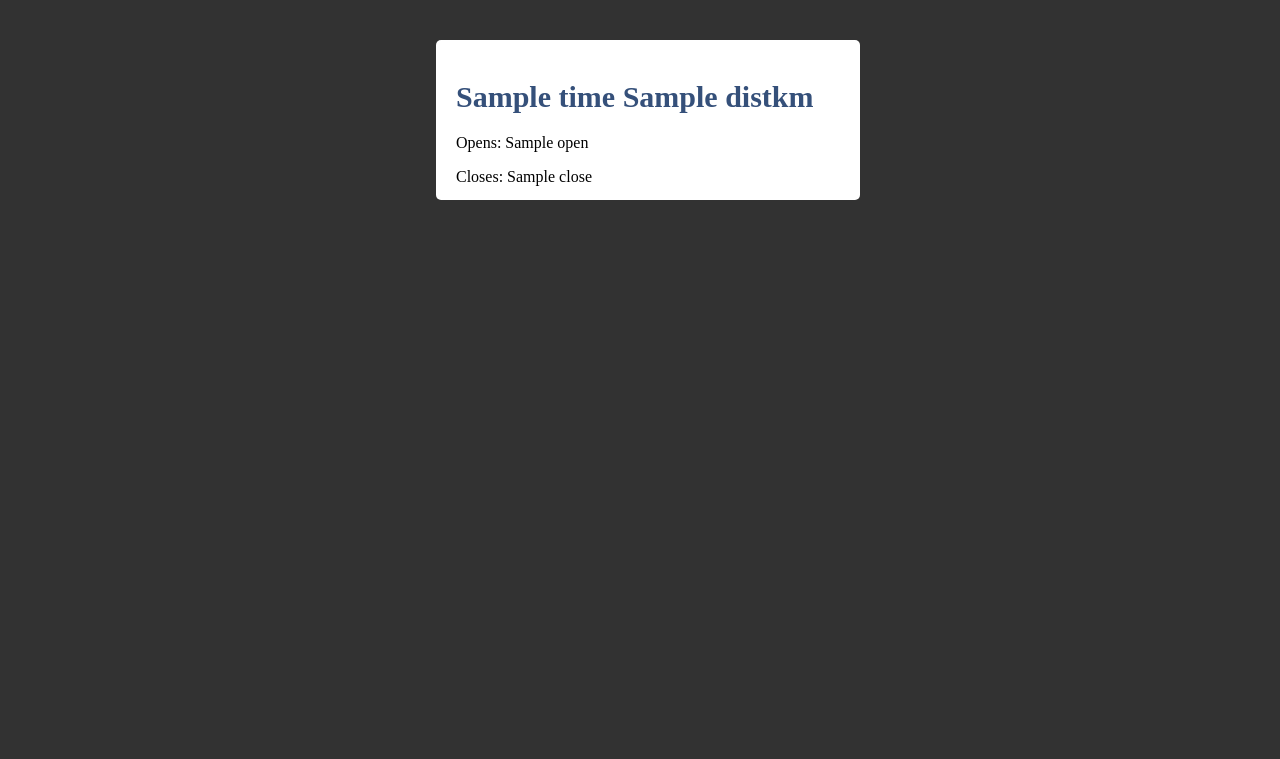
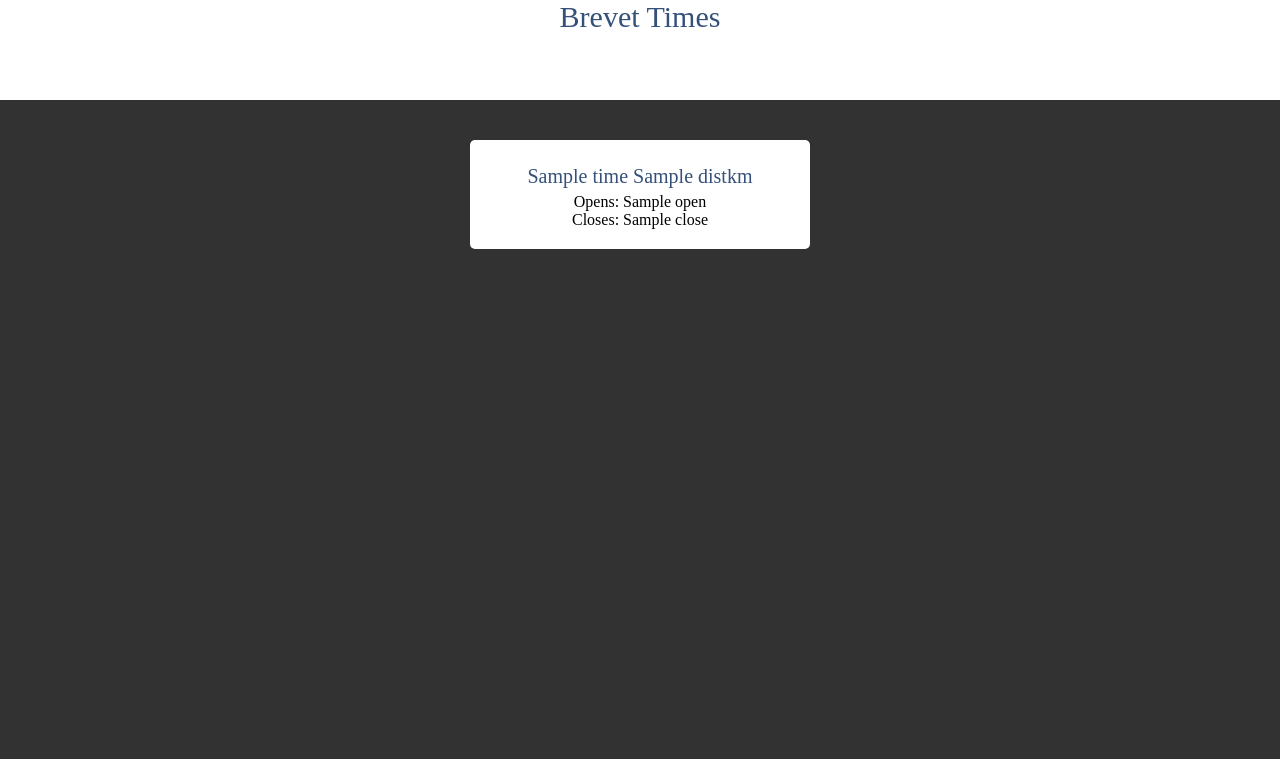
Before and after one commit to SamuelLundquist/CIS322-Mongo, a Python web app: template DockerMongo/templates/display.html in a window 1280 px wide. Shown: the top 759 px of the page. Run offline with Jinja, Linux system fonts and the light colour scheme; the template is opened without the code that fills it: most values are stand-ins (such as "Sample title", 1, 10 or a date in 2020).

Commit message:
update 0.96.0

```diff
--- a/DockerMongo/static/css/display.css
+++ b/DockerMongo/static/css/display.css
@@ -1,23 +1,51 @@
 body
 {
+	margin:0;
+	padding:0;
 	width: 100%;
 	height: auto;
 	background-color: rgb(50,50,50);
+}
 
+#times
+{
+	margin-top: 140px;
+	width: 100%;
+	height: auto;
 }
 
 .time
 {
-	width: 30%;
+	width: 300px;
 	padding: 20px;
-	height: 120px;
+	height: auto;
 	margin: 40px auto;
 	background-color: white;
 	border-radius: 5px;
 }
 
-h1
+.titleline
 {
 	color: rgb(53, 80, 122);
+	font-size: 20px;
+	text-align: center;
+	padding: 5px;
+}
+
+.line
+{
+	width: 100%;
+	text-align:center;
+}
+
+#title
+{
+	top: 0;
+	position: fixed;
+	width: 100%;
+	height: 100px;
+	text-align: center;
 	font-size: 30px;
+	color: rgb(53, 80, 122);
+	background-color:white;
 }
--- a/DockerMongo/templates/display.html
+++ b/DockerMongo/templates/display.html
@@ -8,14 +8,16 @@
 	</head>
 
 	<body>
-
-		{% for time in times %}
-		<div class='time'>
-  			<h1>{{ time.name }} {{ time.dist }}km</h1>
-  			<p>Opens: {{ time.open }}</p>
- 			<p>Closes: {{ time.close}}</p>
+		<div id=title>Brevet Times</div>
+		<div id='times'>
+			{% for time in times %}
+			<div class='time'>
+  				<div class='titleline'>{{ time.name }} {{ time.dist }}km</div>
+  				<div class='line'>Opens: {{ time.open }}</div>
+ 				<div class='line'>Closes: {{ time.close }}</div>
+			</div>
+			{% endfor %}
 		</div>
-		{% endfor %}
 
 	</body>
 
```
